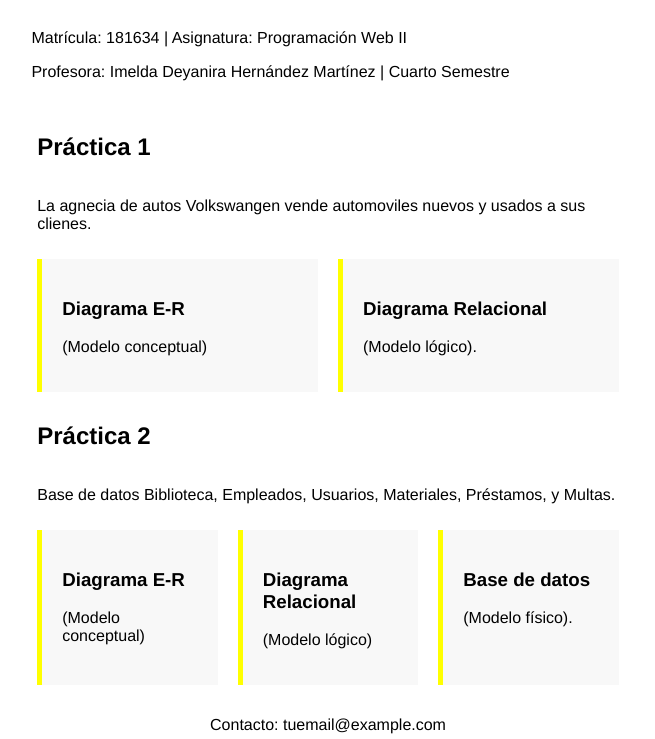
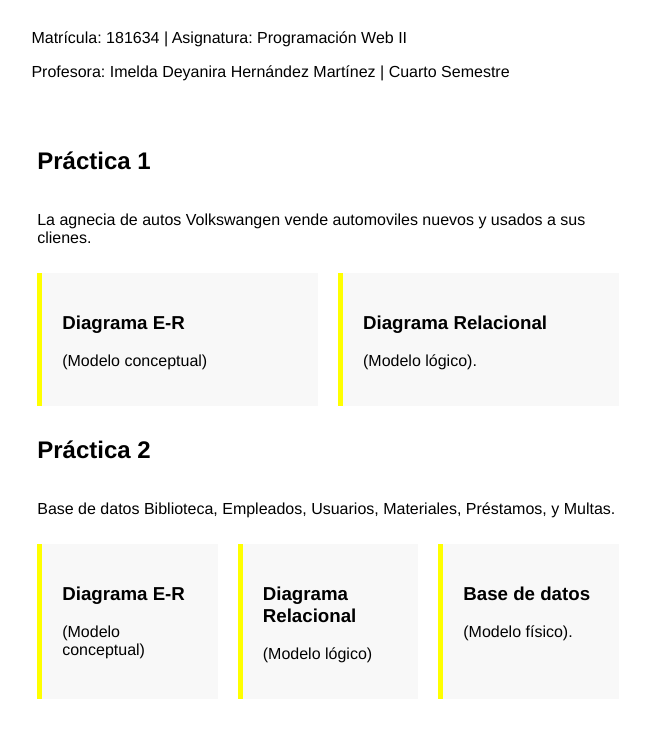
Before and after one commit to ARA181634/portafolioPW, a plain HTML site: page Portafolio/index.html in a window 1280 px wide. Shown: the part 61-800 px from the top of the page, without its empty margins (312-967 px from the left). Drawn offline with Linux system fonts and the light colour scheme.

Commit message:
Update index.html

```diff
--- a/Portafolio/index.html
+++ b/Portafolio/index.html
@@ -48,8 +48,5 @@
             </a>
         </section>
     </main>
-    <footer>
-        <p>Contacto: tuemail@example.com</p>
-    </footer>
 </body>
 </html>
```
